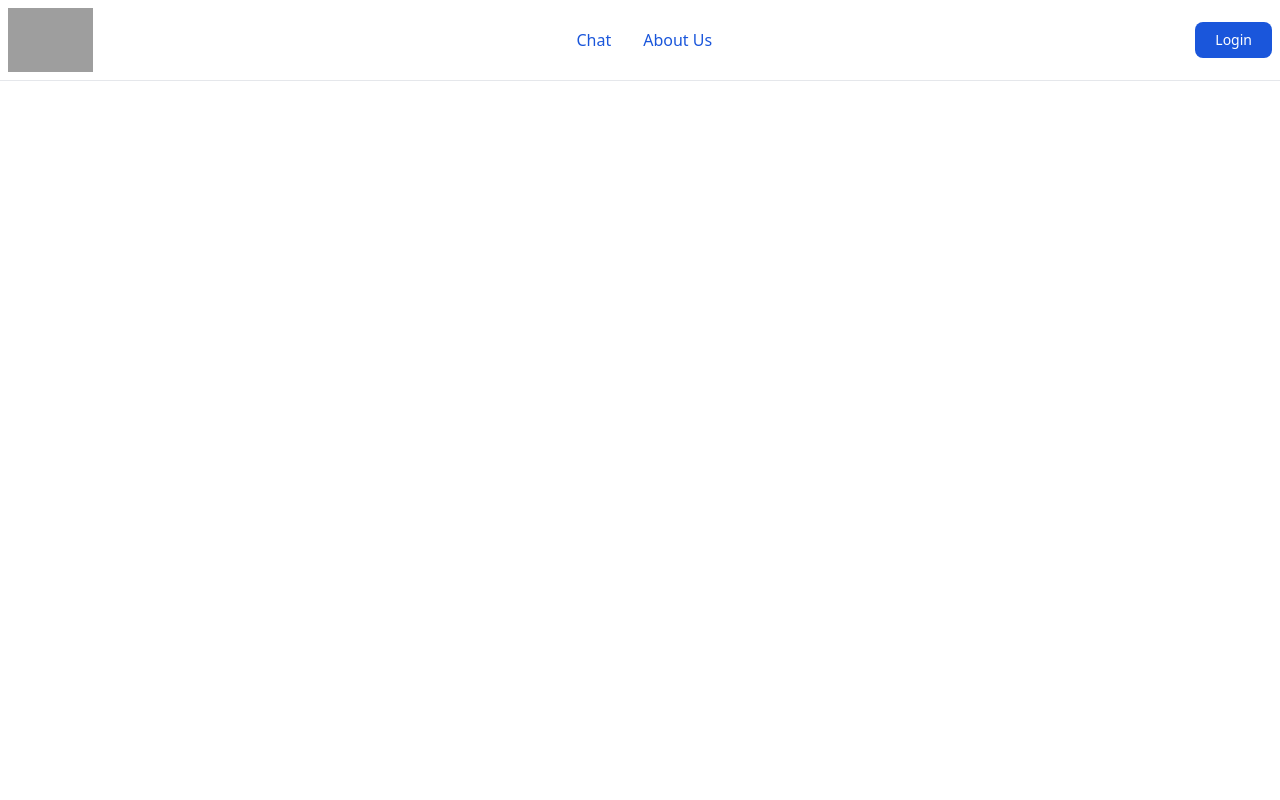
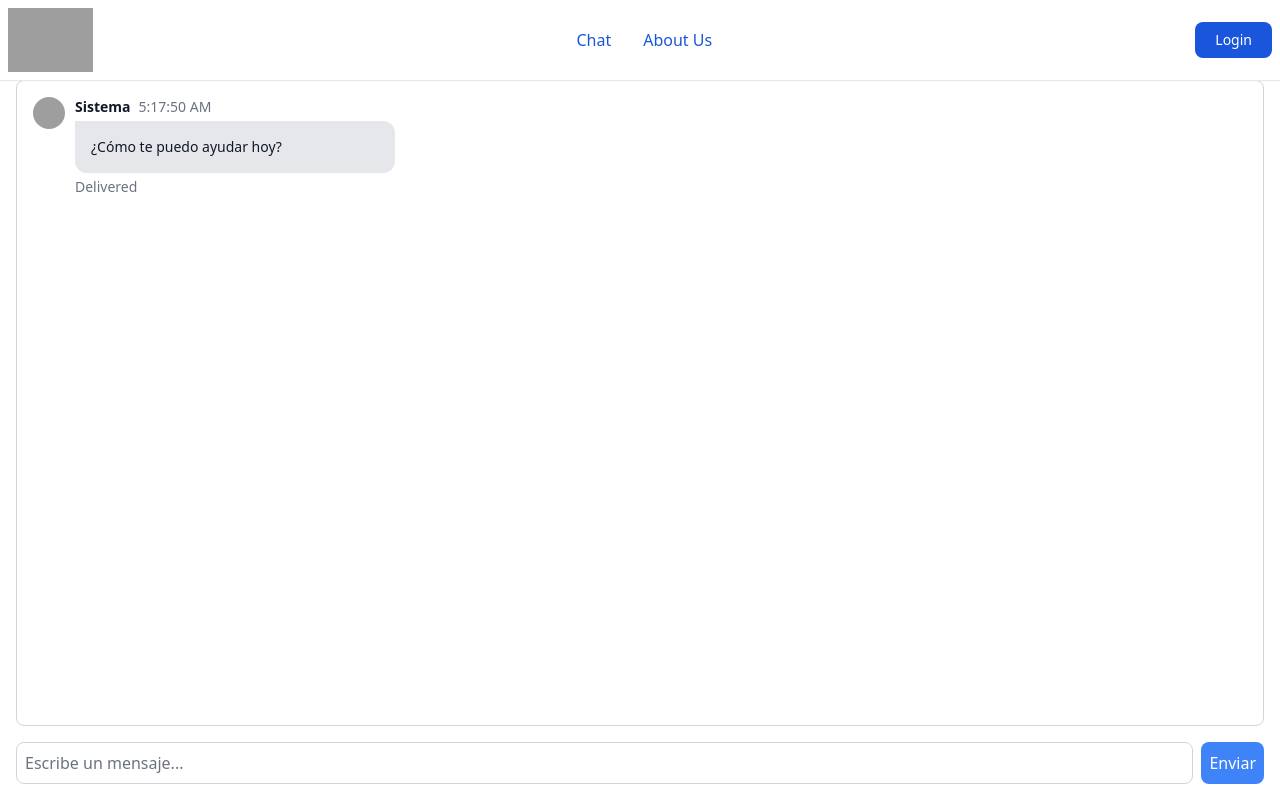
Before and after one commit to Makhai412/Rag-Gallery-Front, a React (Vite) app: page / in a window 1280 px wide. Built offline with nearby package versions, Linux system fonts and the light colour scheme; grey boxes are pictures that could not be loaded.

Commit message:
Chat iniciado con respuesta por defecto del sistema

```diff
--- a/src/components/navbar/NavBarComponent.jsx
+++ b/src/components/navbar/NavBarComponent.jsx
@@ -46,7 +46,7 @@ const NavbarComponent = () => {
                     <div className="items-center justify-between hidden w-full md:flex md:w-auto md:order-1" id="navbar-sticky">
                         <ul className="flex flex-col p-4 md:p-0 mt-4 font-medium border border-gray-100 rounded-lg bg-gray-50 md:space-x-8 rtl:space-x-reverse md:flex-row md:mt-0 md:border-0 md:bg-white dark:bg-gray-800 md:dark:bg-gray-900 dark:border-gray-700">
                             <li>
-                            <Link to="/chat" className="block py-1 px-3 text-white bg-blue-700 rounded md:bg-transparent md:text-blue-700 md:p-0 md:dark:text-blue-500">Chat</Link>
+                            <Link to="/" className="block py-1 px-3 text-white bg-blue-700 rounded md:bg-transparent md:text-blue-700 md:p-0 md:dark:text-blue-500">Chat</Link>
                             </li>
                             <li>
                             <Link to="/aboutus" className="block py-1 px-3 text-white bg-blue-700 rounded md:bg-transparent md:text-blue-700 md:p-0 md:dark:text-blue-500">About Us</Link>
--- a/src/pages/Chat.jsx
+++ b/src/pages/Chat.jsx
@@ -1,10 +1,81 @@
-import React from "react";
+import React, { useState } from "react";
 
 const Chat = () => {
+    const [messages, setMessages] = useState([
+        { text: "¿Cómo te puedo ayudar hoy?", time: new Date().toLocaleTimeString(), sender: 'system' }
+    ]);
+    const [inputValue, setInputValue] = useState("");
+
+    const handleSendMessage = (e) => {
+        e.preventDefault();
+        if (inputValue.trim() === "") return; // Evitar enviar mensajes vacíos
+
+        // Añadir el mensaje del usuario
+        const userMessage = { text: inputValue, time: new Date().toLocaleTimeString(), sender: 'user' };
+        setMessages((prevMessages) => [...prevMessages, userMessage]);
+
+        // Limpiar el input
+        setInputValue("");
+
+        // Simular la respuesta del sistema
+        setTimeout(() => {
+            const systemResponse = { text: `Respuesta del sistema a: ${inputValue}`, time: new Date().toLocaleTimeString(), sender: 'system' };
+            setMessages((prevMessages) => [...prevMessages, systemResponse]);
+        }, 1000); // Retraso de 1 segundo para simular la respuesta
+    };
+
     return (
-        <div>
-        <h1>Chat</h1>
+        <div className="flex flex-col h-screen p-4">
+            <div className="flex-1 overflow-y-auto p-4 border border-gray-300 rounded-lg mt-16"> {/* Añadir mt-16 aquí */}
+                {messages.map((message, index) => (
+                    <div key={index} className={`flex items-start gap-2.5 mb-2 ${message.sender === 'user' ? 'justify-end' : ''}`}>
+                        {message.sender === 'user' ? (
+                            <div className="flex flex-col gap-1 w-full max-w-[320px]">
+                                <div className="flex items-center space-x-2 rtl:space-x-reverse">
+                                    <span className="text-sm font-semibold text-gray-900 dark:text-white">Tú</span>
+                                    <span className="text-sm font-normal text-gray-500 dark:text-gray-400">{message.time}</span>
+                                </div>
+                                <div className="flex flex-col leading-1.5 p-4 border-blue-600 bg-blue-200 rounded-e-xl rounded-es-xl dark:bg-gray-700">
+                                    <p className="text-sm font-normal text-gray-900 dark:text-white">{message.text}</p>
+                                </div>
+                                <span className="text-sm font-normal text-gray-500 dark:text-gray-400">Delivered</span>
+                            </div>
+                        ) : (
+                            <>
+                                <img
+                                    className="w-8 h-8 rounded-full"
+                                    src="/docs/images/people/system-avatar.jpg"
+                                    alt="System Avatar"
+                                />
+                                <div className="flex flex-col gap-1 w-full max-w-[320px]">
+                                    <div className="flex items-center space-x-2 rtl:space-x-reverse">
+                                        <span className="text-sm font-semibold text-gray-900 dark:text-white">Sistema</span>
+                                        <span className="text-sm font-normal text-gray-500 dark:text-gray-400">{message.time}</span>
+                                    </div>
+                                    <div className="flex flex-col leading-1.5 p-4 border-gray-600 bg-gray-200 rounded-e-xl rounded-es-xl dark:bg-gray-700">
+                                        <p className="text-sm font-normal text-gray-900 dark:text-white">{message.text}</p>
+                                    </div>
+                                    <span className="text-sm font-normal text-gray-500 dark:text-gray-400">Delivered</span>
+                                </div>
+                            </>
+                        )}
+                    </div>
+                ))}
+            </div>
+            <form onSubmit={handleSendMessage} className="mt-4 flex">
+                <input
+                    type="text"
+                    className="flex-1 p-2 border border-gray-300 rounded-lg"
+                    value={inputValue}
+                    onChange={(e) => setInputValue(e.target.value)}
+                    placeholder="Escribe un mensaje..."
+                />
+                <button type="submit" className="ml-2 p-2 bg-blue-500 text-white rounded-lg hover:bg-blue-700">
+                    Enviar
+                </button>
+            </form>
         </div>
     );
-}
+};
+
 export default Chat;
```
